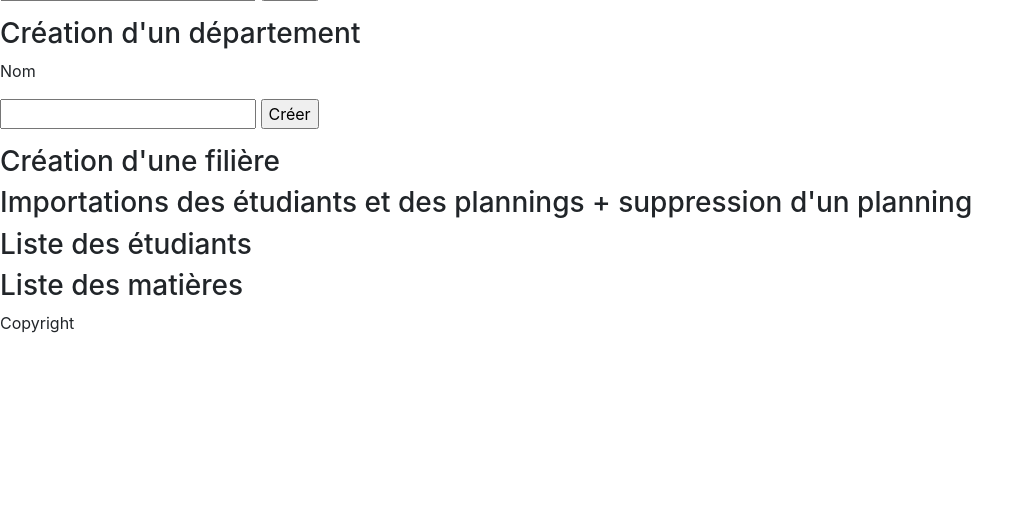
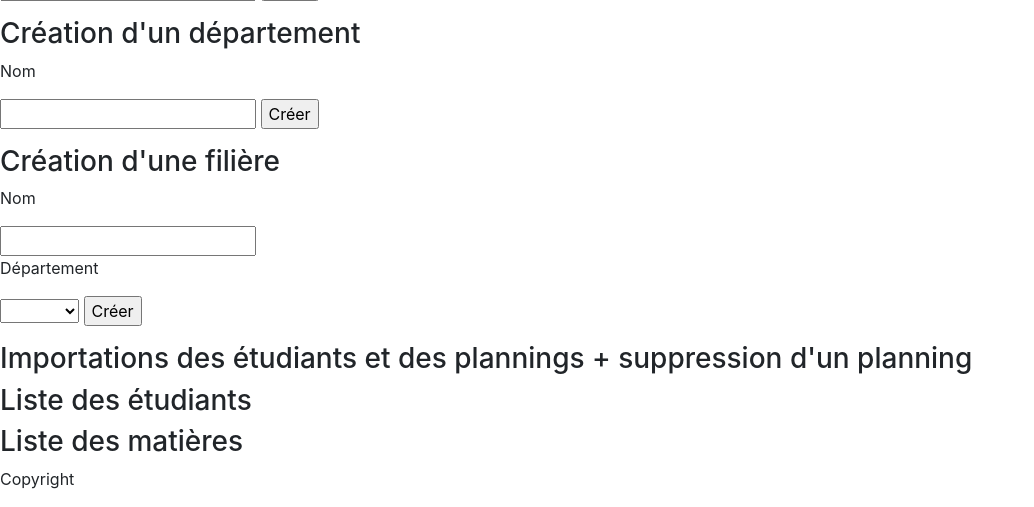
Before and after one commit to arthur-philip/Web_Gestion_Abscences, a PHP site: page /index in a window 1280 px wide. Shown: the part 447-954 px from the top of the page, without its empty margins (0-1034 px from the left). Before the commit the page ends 780 px from the top, so only its background shows below. Run offline with PHP 8.4, Linux system fonts and the light colour scheme; the visitor is signed in with stand-in values (Sample User, id 1); tables that the repository leaves empty hold one stand-in row (values such as "Sample post").

Commit message:
Création prof, département, filière par administratifs

```diff
--- a/index.php
+++ b/index.php
@@ -9,8 +9,9 @@
 
     // Importation des fonctions usuelles de connexion à la base de données.
     include_once('utils/DataManagement.php');
+    include_once('objets/Departement.php');
+    include_once('objets/Filiere.php');
     include_once('objets/Personnel.php');
-    include_once('objets/Departement.php');
 
     // Connexion à la base de données.
     try {
--- a/pages/panel_administrateur.php
+++ b/pages/panel_administrateur.php
@@ -36,7 +36,7 @@
             $createAdmin_mdp = "";
             $createAdmin_nom = "";
             $createAdmin_prenom = "";
-            unset($_POST);
+            $_POST = array();
         } else {
             // On affiche une erreur.
             echo "<script>alert('Ce login est déjà utilisé, veuillez en choisir un autre.');</script>";
--- a/pages/panel_administratif.php
+++ b/pages/panel_administratif.php
@@ -39,7 +39,7 @@
             $createProf_mdp = "";
             $createProf_nom = "";
             $createProf_prenom = "";
-            unset($_POST);
+            $_POST = array();
         } else {
             // On affiche une erreur.
             echo "<script>alert('Ce login est déjà utilisé, veuillez en choisir un autre.');</script>";
@@ -55,7 +55,7 @@
         // Création d'un nouveau département avec ces informations.
         $newDepart = new Departement(null, $createDepart_nom);
 
-        // Insérer le personnel en base de donnée.
+        // Insérer le département en base de donnée.
         try {
             $dataManagement->insertDepartement($newDepart);
         } catch (Exception $e) {
@@ -66,13 +66,37 @@
         // Afficher un message confirmant l'insertion et vider les valeurs du formulaire.
         echo "<script>alert('Création du département réussie.');</script>";
         $createDepart_nom = "";
-        unset($_POST);
+        $_POST = array();
+    }
+
+    // Formulaire de création d'une filière.
+    if (isset($_POST['createFiliere_nom']) && isset($_POST['createFiliere_dep'])) {
+
+        // Récupération des informations du formulaire.
+        $createFiliere_nom = htmlspecialchars($_POST['createFiliere_nom']);
+        $createFiliere_dep = htmlspecialchars($_POST['createFiliere_dep']);
+
+        // Création d'une nouvelle filière avec ces informations.
+        $newFillere = new Filiere(null, $createFiliere_dep, $createFiliere_nom);
+
+        // Insérer le personnel en base de donnée.
+        try {
+            $dataManagement->insertFiliere($newFillere);
+        } catch (Exception $e) {
+            // Si probleme -> affiche une erreur et sort de la boucle.
+            echo "<script>alert('Erreur lors de la création de la filière.');</script>";
+            exit;
+        }
+        // Afficher un message confirmant l'insertion et vider les valeurs du formulaire.
+        echo "<script>alert('Création de la filière réussie.');</script>";
+        $createFiliere_nom = "";
+        $createFiliere_dep = "";
+        $_POST = array();
     }
 ?>
 <section>
     <?php
     //TODO:
-        //Création des filières
         //Importation des étudiants
         //Importation des plannings (Filière par filière)
         //Suppression d’un planning (Filière par filière)
@@ -107,13 +131,34 @@
             <form method="POST" action="index">
                 <p>Nom</p>
                 <input type="text" name="createDepart_nom" value="<?php if (isset($createDepart_nom)) {
-        echo $createProf_nom;
+        echo $createDepart_nom;
     } ?>">
                 <input type="submit" value="Créer">
             </form>
         </div>
         <div>
             <h3>Création d'une filière</h3>
+            <form method="POST" action="index">
+                <p>Nom</p>
+                <input type="text" name="createFiliere_nom" value="<?php if (isset($createFiliere_nom)) {
+        echo $createFiliere_nom;
+    } ?>">
+                <p>Département</p>
+                <select name="createFiliere_dep">
+                    <option value=""></option>
+                    <?php
+
+                        // On récupére tous les départements.
+                        $departements = $dataManagement->selectAllDepartement();
+
+                        // On crée une option pour chacun d'eux (avec son id en value).
+                        foreach ($departements as $dept) {
+                            print("<option value='".$dept->getIdDepartement()."'>".$dept->getLibelle()."</option>");
+                        }
+                    ?>
+                </select>
+                <input type="submit" value="Créer">
+            </form>
         </div>
         <div>
             <h3>Importations des étudiants et des plannings + suppression d'un planning</h3>
--- a/utils/DataManagement.php
+++ b/utils/DataManagement.php
@@ -239,6 +239,25 @@ class DataManagement
     }
 
     /**
+     * Selection de touts les départements de la base de données.
+     *
+     * @return $data Tableau contenant toutes les abscences.
+    */
+    public function selectAllDepartement()
+    {
+        $data = [];
+        // Lecture la table Departement
+        $reqSelAllDep = $this->db->prepare("SELECT * FROM departement");
+        if ($reqSelAllDep->execute()) {
+            // Si les informations sont correctes (au moins un résultat trouvé)
+            for ($cpt=0; $ligne=$reqSelAllDep->fetch(); $cpt++) {
+                $data[$cpt] = new Departement($ligne["id_departement"], $ligne["libelle"]);
+            }
+        }
+        return $data;
+    }
+
+    /**
      * Selection d'un membre du personnel dans la base de données en utilisant son login.
      *
      * @param $personnel Le membre du personnel recherché.
--- a/utils/deconnexion.php
+++ b/utils/deconnexion.php
@@ -1,6 +1,6 @@
 <?php
     session_start();
     session_destroy();
-    unset($_POST);
+    $_POST = array();
     header('Location: ../index');
     exit();
```
Also changed, not shown: doc/gestion_eleve.sql (+5 -6 lines).
